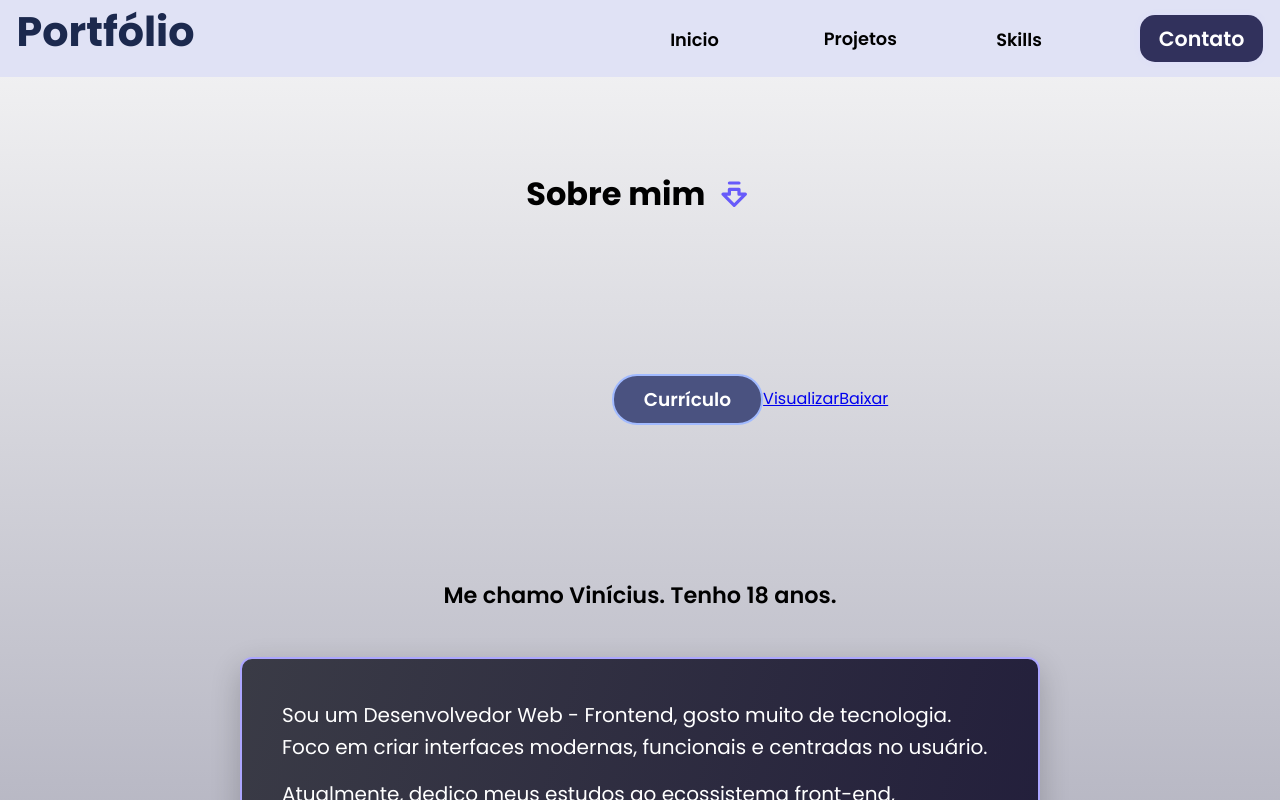
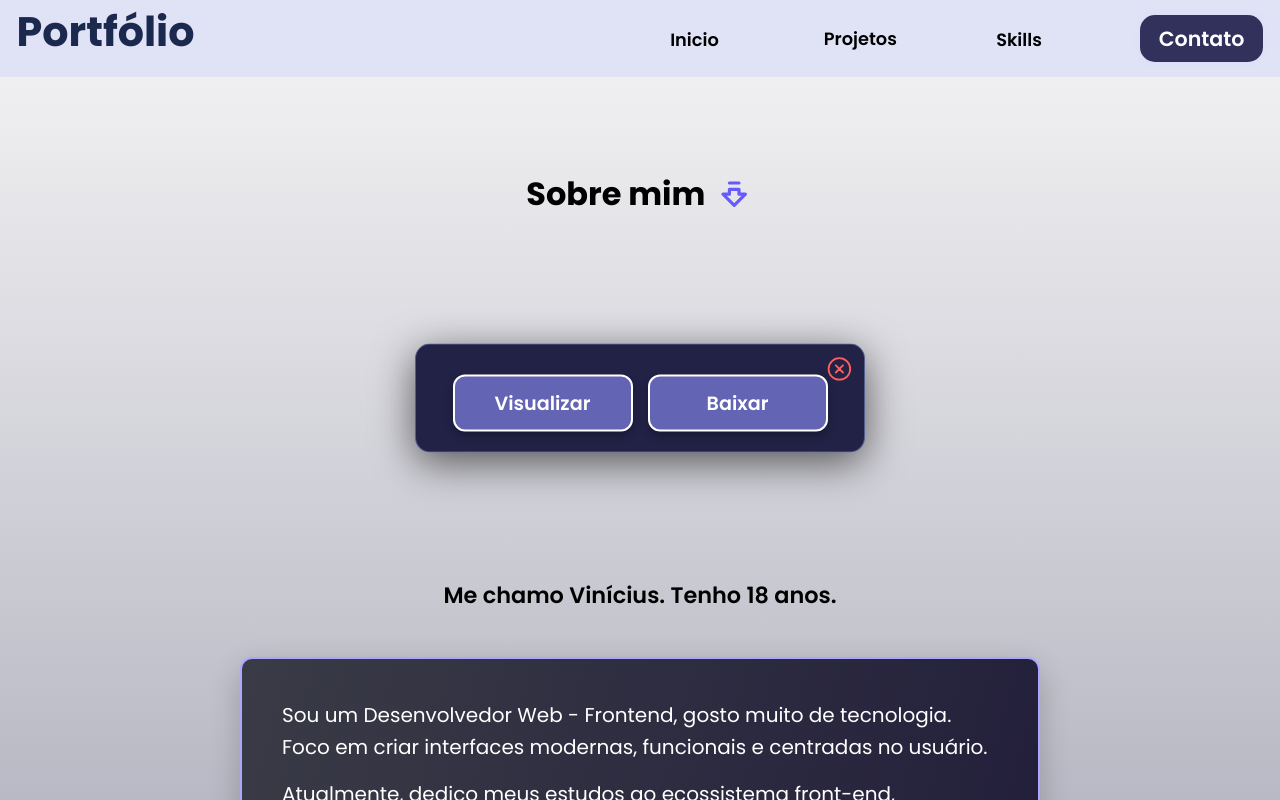
Before and after one commit to SantV7/personal_portifolio, a React (Vite) app: page / in a window 1280 px wide. Both pictures are taken after a click on the link "Currículo". Shown: the top 800 px of the page. Built offline with nearby package versions, Linux system fonts and the light colour scheme; some icons are missing.

Commit message:
Add style

```diff
--- a/src/components/main/MainContent.jsx
+++ b/src/components/main/MainContent.jsx
@@ -4,13 +4,14 @@ import Skills from './Skills';
 import { useEffect, useRef, useState } from 'react';
 import gsap from 'gsap';
 import { ScrollTrigger } from 'gsap/ScrollTrigger';
+import { IoCloseCircleOutline } from "react-icons/io5";
 import curriculo from '../../assets/Curriculo_Vinicius_dos_santos_oliveira.pdf'
 
 gsap.registerPlugin(ScrollTrigger);
 
 const MainContent = () => {
-
     const mainRef = useRef(null);
+    const [showOptions, setShowOptions] = useState(false);
 
     useEffect(() => {
         const ctx = gsap.context(() => {
@@ -42,9 +43,6 @@ const MainContent = () => {
         return () => ctx.revert();
     }, []);
 
-    const [showOptions, setShowOptions] = useState(false)
-
-
     return (
         <main id='main-info-content' ref={mainRef}>
             <section className='infoContent'>
@@ -67,14 +65,17 @@ const MainContent = () => {
                             <a onClick={() => setShowOptions(true)}>Currículo</a>
                         </div>
 
-                        {
-                            showOptions
-                            ? <div id='menu-options'>
-                                <a target='_blank' href={curriculo}>Visualizar</a>
-                                <a href={curriculo} download={curriculo}>Baixar</a>
-                              </div>
-                            :  ''
-                        }
+                        {showOptions && (
+                            <div id='menu-options'>
+                                <header onClick={() => setShowOptions(false)}>
+                                    <IoCloseCircleOutline />
+                                </header>
+                                <div id='flex_a'>
+                                    <a target='_blank' rel="noreferrer" href={curriculo}>Visualizar</a>
+                                    <a href={curriculo} download="Curriculo_Vinicius.pdf">Baixar</a>
+                                </div>
+                            </div>
+                        )}
                     </div>
 
                     <p className='paragraph_text_about_me intro-name'>
--- a/src/style/main/mainContent.css
+++ b/src/style/main/mainContent.css
@@ -27,28 +27,95 @@ main {
     align-items: center;
     flex-flow: column nowrap;
     margin: 70px 0;
+    position: relative;
+}
 
 #area-curriculo {
     border: 2px solid rgb(161, 186, 255);
     border-radius: 25px;
-        padding: 10px 30px 10px 30px;
+    padding: 10px 30px;
     cursor: pointer;
     margin-top: 13px;
     margin-bottom: 10px;
     background-color: rgb(74, 82, 128);
+    transition: 0.3s;
+}
 
-        a {
+#area-curriculo:hover {
+    background-color: rgb(90, 100, 160);
+}
+
+#area-curriculo a {
     text-decoration: none;
     font-size: 1.16em;
     font-weight: 550;
     color: rgb(255, 255, 255);
 }
-    }
-}
 
 #icon-man-people {
     width: 180px;
     height: 180px;
+}
+
+#menu-options {
+    padding: 30px 20px 20px 20px;
+    border-radius: 15px;
+    background-color: rgb(34, 34, 71);
+    border: 1px solid rgba(161, 186, 255, 0.4);
+    position: absolute;
+    z-index: 100;
+    box-shadow: 0px 10px 40px rgba(0, 0, 0, 0.6);
+    display: flex;
+    flex-direction: column;
+    align-items: center;
+    top: 50%;
+    left: 50%;
+    transform: translate(-50%, -50%);
+    min-width: 260px;
+}
+
+#menu-options header {
+    position: absolute;
+    top: 10px;
+    right: 10px;
+    cursor: pointer;
+    font-size: 1.8em;
+    color: #ff5e5e;
+    line-height: 0;
+    transition: 0.2s;
+}
+
+#menu-options header:hover {
+    transform: scale(1.1);
+}
+
+#flex_a {
+    display: flex;
+    flex-direction: column;
+    gap: 15px;
+    width: 100%;
+}
+
+#menu-options a {
+    display: flex;
+    align-items: center;
+    justify-content: center;
+    text-align: center;
+    font-weight: 600;
+    box-shadow: 0px 4px 10px rgba(0, 0, 0, 0.3);
+    border-radius: 12px;
+    color: white;
+    background-color: rgb(100, 100, 180);
+    padding: 12px 25px;
+    border: 2px solid white;
+    font-size: 1.2em;
+    text-decoration: none;
+    transition: 0.3s;
+}
+
+#menu-options a:hover {
+    transform: translateY(-3px);
+    background-color: rgb(120, 120, 220);
 }
 
 .text_about_me > h3 {
@@ -76,12 +143,11 @@ main {
     line-height: 1.6;
     text-align: left;
     font-size: 1.1rem;
-    transition: ease 0.8s;
-
+    transition: 0.4s;
 }
 
 #p-box:hover {
-    scale: 1.055 !important;
+    transform: scale(1.03);
 }
 
 #p-box p + p {
@@ -97,8 +163,6 @@ main {
     margin-top: 60px;
     height: 2px;
 }
-
-
 
 @media screen and (min-width: 768px) {
     .infoContent {
@@ -121,5 +185,19 @@ main {
 
     .icon-wrapper {
         flex-flow: row nowrap;
+        gap: 20px;
+    }
+
+    #menu-options {
+        min-width: 450px;
+    }
+
+    #flex_a {
+        flex-direction: row;
+        justify-content: center;
+    }
+
+    #menu-options a {
+        width: 180px;
     }
 }
```
Lines whose indentation alone changed are shown as unchanged.
